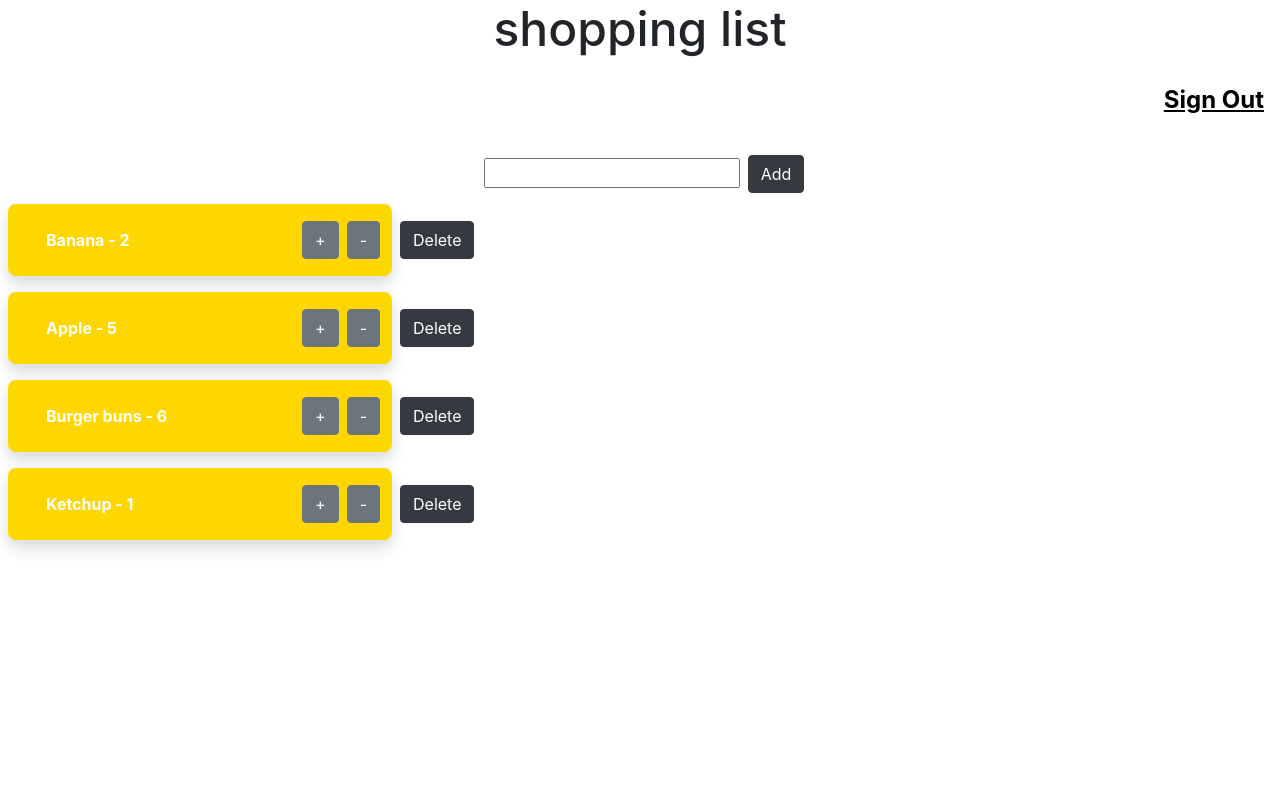
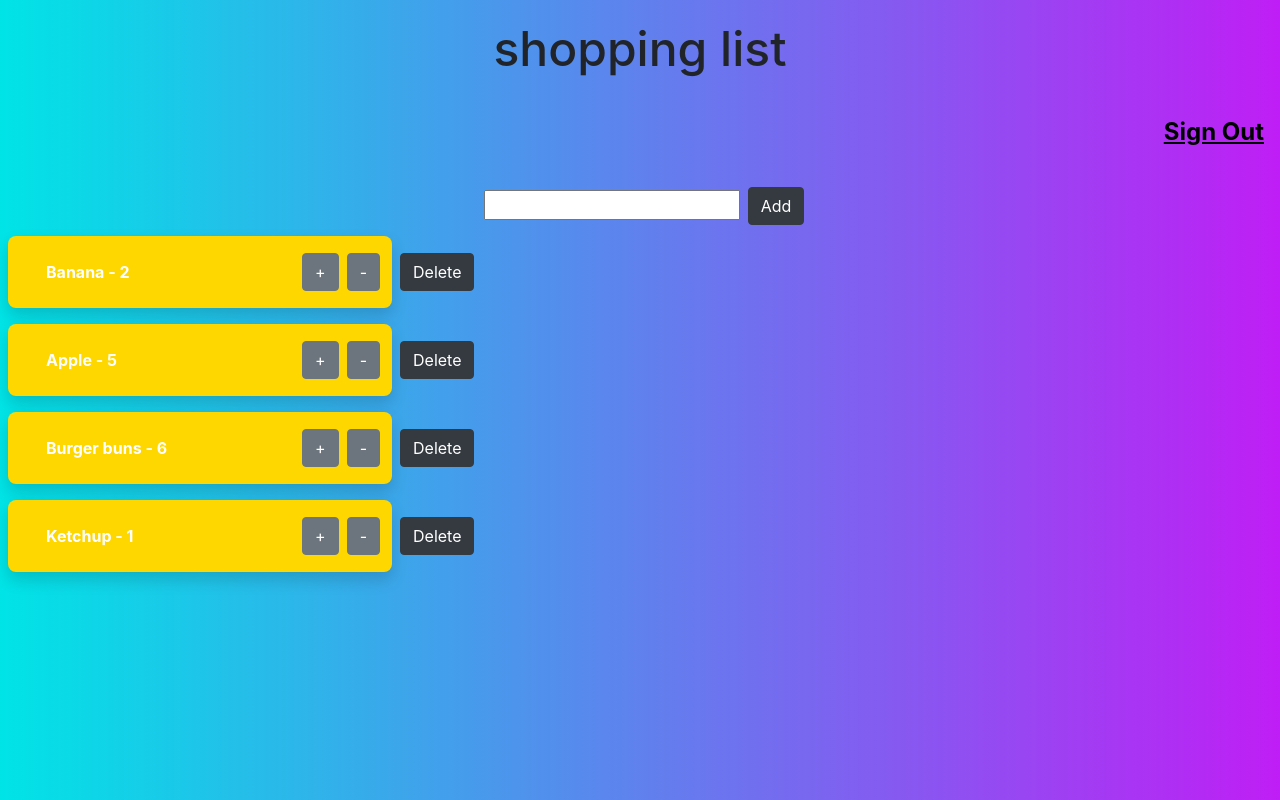
Before and after one commit to misraturp/shared-shopping-list-app, a React (Create React App) app: page / in a window 1280 px wide. Both pictures are taken after a click on the input "Sign in". Built offline with nearby package versions, Linux system fonts and the light colour scheme.

Commit message:
increase, decrease item quantity and delete item functionality added 🤩

```diff
--- a/src/components/Card.js
+++ b/src/components/Card.js
@@ -1,7 +1,7 @@
 import React from 'react';
 import './Card.css'
 
-const Card = ({name, quantity, increaseClick, decreaseClick}) => {
+const Card = ({name, quantity, increaseClick, decreaseClick, deleteClicked}) => {
 	return(
 		<div className = 'wholecard'>
 			<div className = 'innercard bg-yellow br3 pa2 ma2 w-30 shadow'>
@@ -9,15 +9,14 @@ const Card = ({name, quantity, increaseClick, decreaseClick}) => {
 				<p id='itemname'> {name} - {quantity} </p>
 
 				<div>
-				<button type="button" className="btn btn-secondary mh1" onClick={increaseClick}>+</button>
+				<button type="button" className="btn btn-secondary mh1" onClick={()=>increaseClick(name)}>+</button>
 
-				<button type="button" className="btn btn-secondary mh1" onClick={decreaseClick}>-</button>
+				<button type="button" className="btn btn-secondary mh1" onClick={()=>decreaseClick(name)}>-</button>
 				</div>
 
 			</div>
-
 	        	<button type="button"
-			        className="btn btn-dark">Delete</button>
+			        className="btn btn-dark" onClick={()=>deleteClicked(name)}>Delete</button>
         </div>
 		);
 
--- a/src/components/Navigation.js
+++ b/src/components/Navigation.js
@@ -2,7 +2,7 @@ import React from 'react';
 
 const Navigation = ({onRouteChange, isSignedIn}) => {
 	if(isSignedIn){
-			return(
+		return(
 		<nav style={{display: 'flex', justifyContent: 'flex-end'}}>
 			<p onClick={()=>onRouteChange('signin')} className='f3 link dim black underline pa3 pointer'> Sign Out </p>
 		</nav>
@@ -14,7 +14,6 @@ const Navigation = ({onRouteChange, isSignedIn}) => {
 			<p onClick={()=>onRouteChange('register')} className='f3 link dim black underline pa3 pointer'> Register </p>
 		</nav>
 		);
-
 	}
 }
 
--- a/src/components/Register.js
+++ b/src/components/Register.js
@@ -8,8 +8,8 @@ const Register = ({onRouteChange}) => {
 			    <fieldset id="sign_up" className="ba b--transparent ph0 mh0">
 			      <legend className="f1 fw6 ph0 mh0">Register</legend>
 			      <div className="mt3">
-			        <label className="db fw6 lh-copy f6" htmlFor="name">Name</label>
-			        <input className="pa2 input-reset ba bg-transparent hover-bg-black hover-white w-100" type="text" name="name"  id="name" />
+			        <label className="db fw6 lh-copy f6" htmlFor="name">Family Name</label>
+			        <input className="pa2 input-reset ba bg-transparent hover-bg-black hover-white w-100" type="text" name="family-name"  id="family-name" />
 			      </div>
 			      <div className="mt3">
 			        <label className="db fw6 lh-copy f6" htmlFor="email-address">Email</label>
--- a/src/components/Signin.js
+++ b/src/components/Signin.js
@@ -8,8 +8,8 @@ const SignIn = ({onRouteChange}) => {
 			    <fieldset id="sign_up" className="ba b--transparent ph0 mh0">
 			      <legend className="f1 fw6 ph0 mh0">Sign In</legend>
 			      <div className="mt3">
-			        <label className="db fw6 lh-copy f6" htmlFor="email-address">Email</label>
-			        <input className="pa2 input-reset ba bg-transparent hover-bg-black hover-white w-100" type="email" name="email-address"  id="email-address" />
+			        <label className="db fw6 lh-copy f6" htmlFor="email-address">Family Name</label>
+			        <input className="pa2 input-reset ba bg-transparent hover-bg-black hover-white w-100" type="text" name="family-name"  id="family-name" />
 			      </div>
 			      <div className="mv3">
 			        <label className="db fw6 lh-copy f6" htmlFor="password">Password</label>
--- a/src/components/shoppinglist.js
+++ b/src/components/shoppinglist.js
@@ -1,23 +1,34 @@
 import React from 'react';
 import Card from './Card';
 
-const Shoplist = ({listOfItems}) => {
-	return(
-			<div>
+
+class Shoplist extends React.Component {
+  constructor(props){
+    super()
+  }
+
+  render(){
+  	const { listOfItems } = this.props;
+  	return(
+  		<div>
 				{
 					listOfItems.map((item, index) => {
 						return(
 							<Card key={item.id}
 							name={item.name}
-							quantity={item.quan} />
+							quantity={item.quan}
+							increaseClick={this.props.increaseClick}
+							decreaseClick={this.props.decreaseClick}
+							deleteClicked={this.props.deleteClicked} />
 						);
 					}
 				)}
 
 
 			</div>
+  		)
+  }
 
-		);
-}
+ }
 
 export default Shoplist;
--- a/src/containers/App.css
+++ b/src/containers/App.css
@@ -6,3 +6,8 @@
 .weirdCircle{
 	vertical-align: right;
 }
+
+.app-title{
+	margin: 10px;
+	padding: 10px;
+}
--- a/src/containers/App.js
+++ b/src/containers/App.js
@@ -16,7 +16,8 @@ class App extends React.Component {
       items: items,
       inputfield: '',
       route: 'signin',
-      isSignedIn: false
+      isSignedIn: false,
+      latest_id: 5
     }
 
   }
@@ -43,13 +44,70 @@ class App extends React.Component {
     else{
       // make first letter capital before adding to array
       new_item_name = new_item_name[0].toUpperCase()+new_item_name.slice(1);
-      let latest_id = arr.slice(-1)[0].id;
-      let newID = latest_id+1;
+      // let latest_id = arr.slice(-1)[0].id;
+      let newID = this.state.latest_id+1;
       let newItem = {id: newID, name:new_item_name, quan:1}
       arr.push(newItem)
       this.setState({items: arr});
+      this.setState({latest_id: newID});
     }
     this.setState({inputfield:''});
+  }
+
+  increaseClick = (item_name) => {
+
+    let arr = this.state.items;
+
+    let new_item_quantity = arr.find(o=>o.name===item_name).quan+1;
+
+    console.log(new_item_quantity)
+
+    this.setState(prevState => ({
+        items: prevState.items.map(
+          el => el.name === item_name? { ...el, quan: new_item_quantity }: el
+        )
+
+      }))
+  }
+
+  decreaseClick = (item_name) => {
+    let arr = this.state.items;
+
+    let new_item_quantity = arr.find(o=>o.name===item_name).quan-1;
+
+    if(new_item_quantity===0){
+      let array = [...this.state.items]; // make a separate copy of the array
+      let index = array.findIndex(x => x.name ===item_name);
+
+        console.log(index)
+
+      if (index !== -1) {
+        array.splice(index, 1);
+        this.setState({items: array});
+      }
+    }
+
+    else{
+      this.setState(prevState => ({
+            items: prevState.items.map(
+              el => el.name === item_name? { ...el, quan: new_item_quantity }: el
+            )
+
+        }))
+    }
+  }
+
+  deleteClicked = (item_name) => {
+
+    let array = [...this.state.items]; // make a separate copy of the array
+    let index = array.findIndex(x => x.name===item_name);
+
+    console.log(index)
+
+    if (index !== -1) {
+      array.splice(index, 1);
+      this.setState({items: array});
+    }
   }
 
   keyPressed = (event) => {
@@ -65,21 +123,22 @@ class App extends React.Component {
       this.setState({isSignedIn: true});
     }
       this.setState({route: to_page});
+
   }
 
 
   render(){
     return(
         <div className='tc'>
-          <h1 className='f1'> shopping list </h1>
+          <h1 className='f1 app-title'> shopping list </h1>
+          <Navigation onRouteChange={this.onRouteChange} isSignedIn={this.state.isSignedIn} />
           {this.state.isSignedIn
             ?
             <div>
-              <Navigation onRouteChange={this.onRouteChange} isSignedIn={this.state.isSignedIn} />
               <InputBox inputValue={this.state.inputfield} addClicked = {this.addClicked} onKeyPress={this.keyPressed} changed={this.handleChange}/>
 
               <div className='bodyContent'>
-                <Shoplist listOfItems = {this.state.items}/>
+                <Shoplist listOfItems = {this.state.items} increaseClick={this.increaseClick} decreaseClick={this.decreaseClick} deleteClicked={this.deleteClicked}/>
               </div>
             </div>
             :(this.state.route==='signin'
--- a/src/index.css
+++ b/src/index.css
@@ -4,6 +4,6 @@ body {
     sans-serif;
   -webkit-font-smoothing: antialiased;
   -moz-osx-font-smoothing: grayscale;
-  /*background: linear-gradient(to left, rgba(191, 209, 245,1) 0%, rgba(227,228,230,1) 100%);*/
+  background: linear-gradient(to left, rgba(191, 30, 245,1) 0%, rgba(0,228,230,1) 100%);
 
 }
```
Also changed, not shown: src/components/Navigation.css (added).
